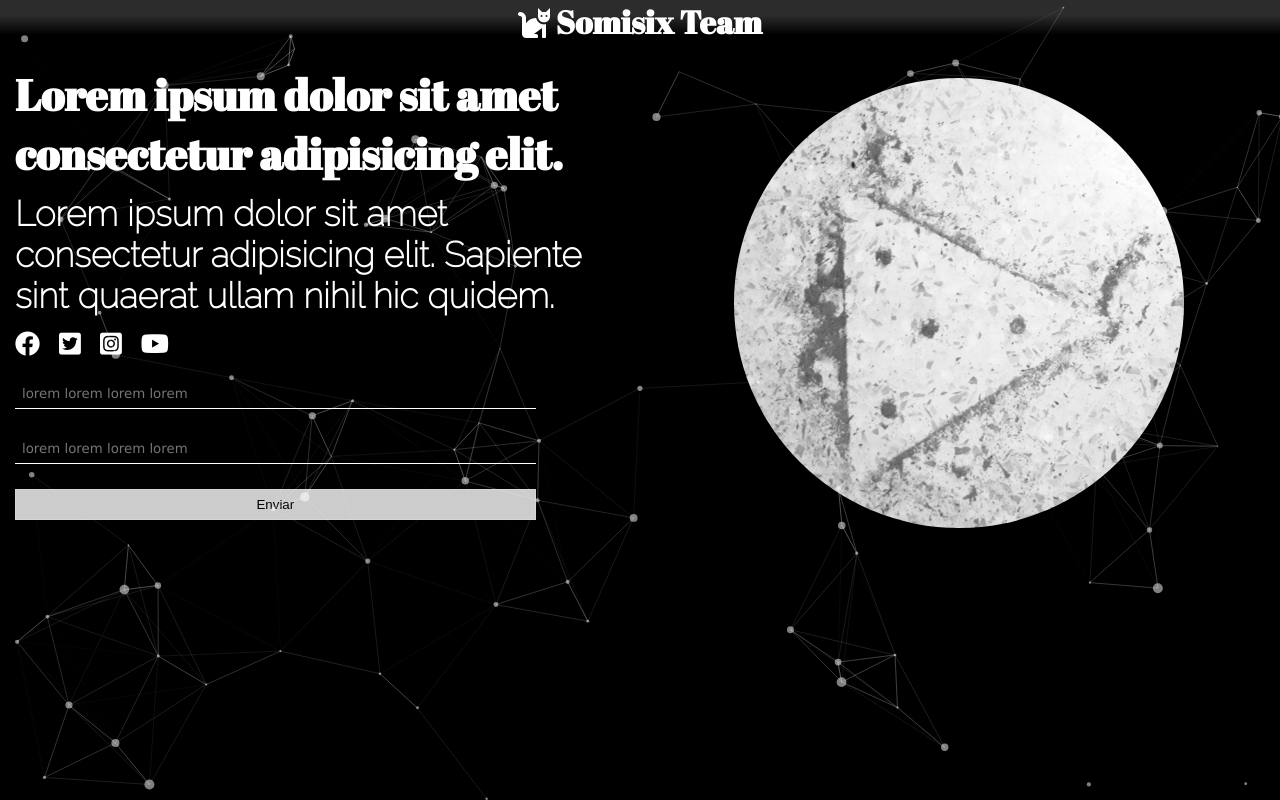
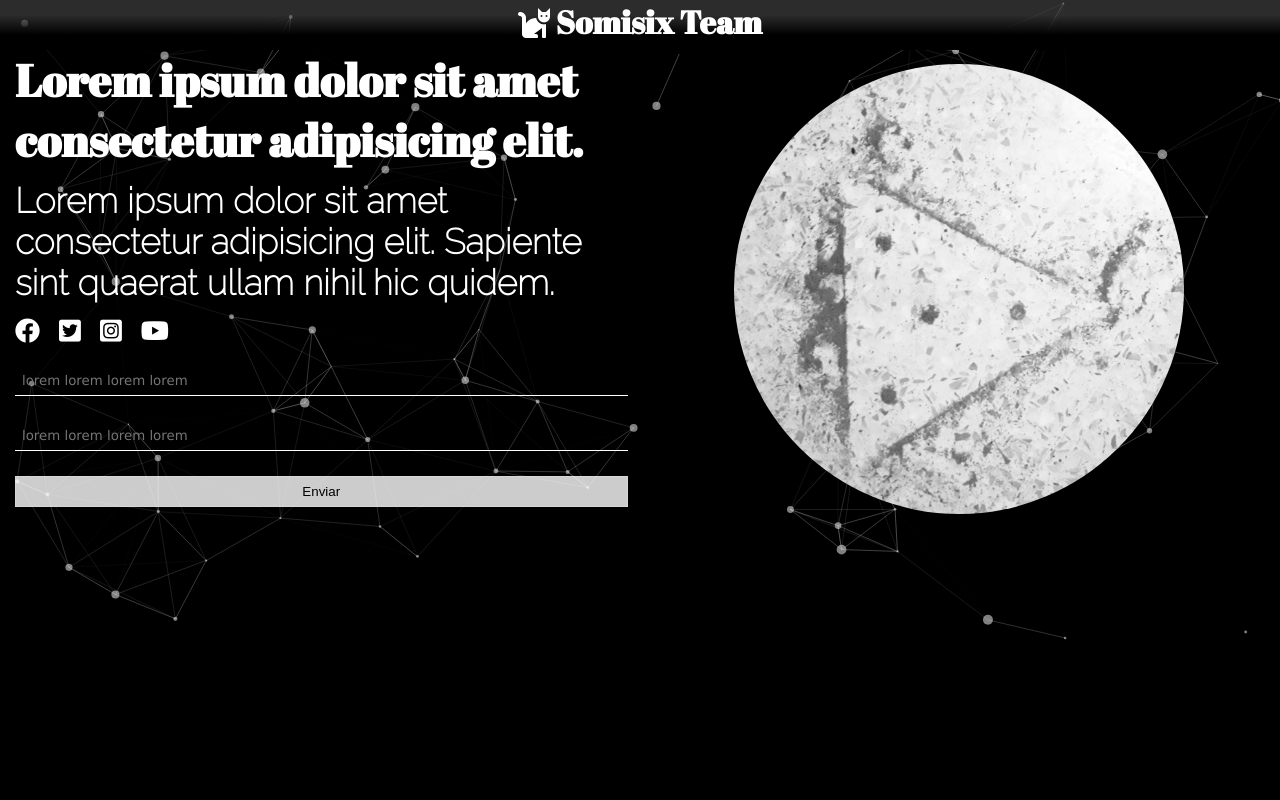
Before and after one commit to MarioAlber42/somisix_landing_page, a plain HTML site: page index.html in a window 1280 px wide. Drawn offline with Linux system fonts and the light colour scheme.

Commit message:
Add files via upload

```diff
--- a/css/estilos.css
+++ b/css/estilos.css
@@ -36,7 +36,6 @@ img {
     width: 100%;
     margin: auto;
     max-width: 1300px;
-    overflow: hidden;
 }
 
 
@@ -70,16 +69,18 @@ img {
 #particles-js {
     height: 100%;
     width: 100%;
-    position: fixed;
+    position: relative;
+    overflow: hidden;
 }
 
 /*----------------------------header------------------------------------*/
 
 header {
-    color: #fff;
     background: linear-gradient(to bottom,rgba(88, 88, 88, 0.5) 30%, rgba(0,0,0)70%);
+    position: absolute;
     width: 100%;
     height: 50px;
+    top: 0;
 }
 
 header .contenedor {
@@ -89,12 +90,27 @@ header .contenedor {
 
 /*----------------------------manin----------------------------------*/
 
+main .logo .max-titulo {
+
+}
+
+main .logo {
+    color: #fff;
+    width: 100%;
+    height: 50px;
+    text-align: center;
+    width: 100%;
+}
+
 main .contenedor {
     margin: auto;
     width: 100%;
-    padding: 15px;
-    margin-top: auto;
-    margin-bottom: auto;
+    padding:0 15px 0;
+    position: absolute;
+    top: 0;
+    left: 0;
+    bottom: 0;
+    right: 0;
 }
 
 .landing {
@@ -123,7 +139,7 @@ main .contenedor {
 
 .landing__form .landing__form-input {
     color: #fff;
-    width: 85%;
+    width: 100%;
     display: block;
     padding: 7px;
     margin-bottom: 25px;
@@ -145,7 +161,7 @@ main .contenedor {
 
 .landing__form .landing__form-button {
     display: block;
-   width: 85%;
+   width: 100%;
    padding: 7px;
    background: rgba(255,255,255,0.8);
    border: 1px solid rgba(255,255,255,0.2);
@@ -230,7 +246,7 @@ main .contenedor {
 
 
 .landing .max-titulo {
-    font-size: 2.7em;
+    font-size: 2.8em;
     margin-bottom: 10px;
     font-weight: 800;
 }
--- a/index.html
+++ b/index.html
@@ -33,14 +33,13 @@
     <div id="particles-js"></div>
 
     <header>
-        <div class="contenedor">
+
+    </header>
+    <main>
+     <div class="contenedor">
             <div class="logo">
                <h1 class="max-titulo"><i class="fas fa-cat"></i> Somisix Team</h1>
             </div>
-        </div>
-    </header>
-    <main>
-     <div class="contenedor">
          <div class="landing">
             <div class="container container--flex">
                 <div class="column column--50">
```
